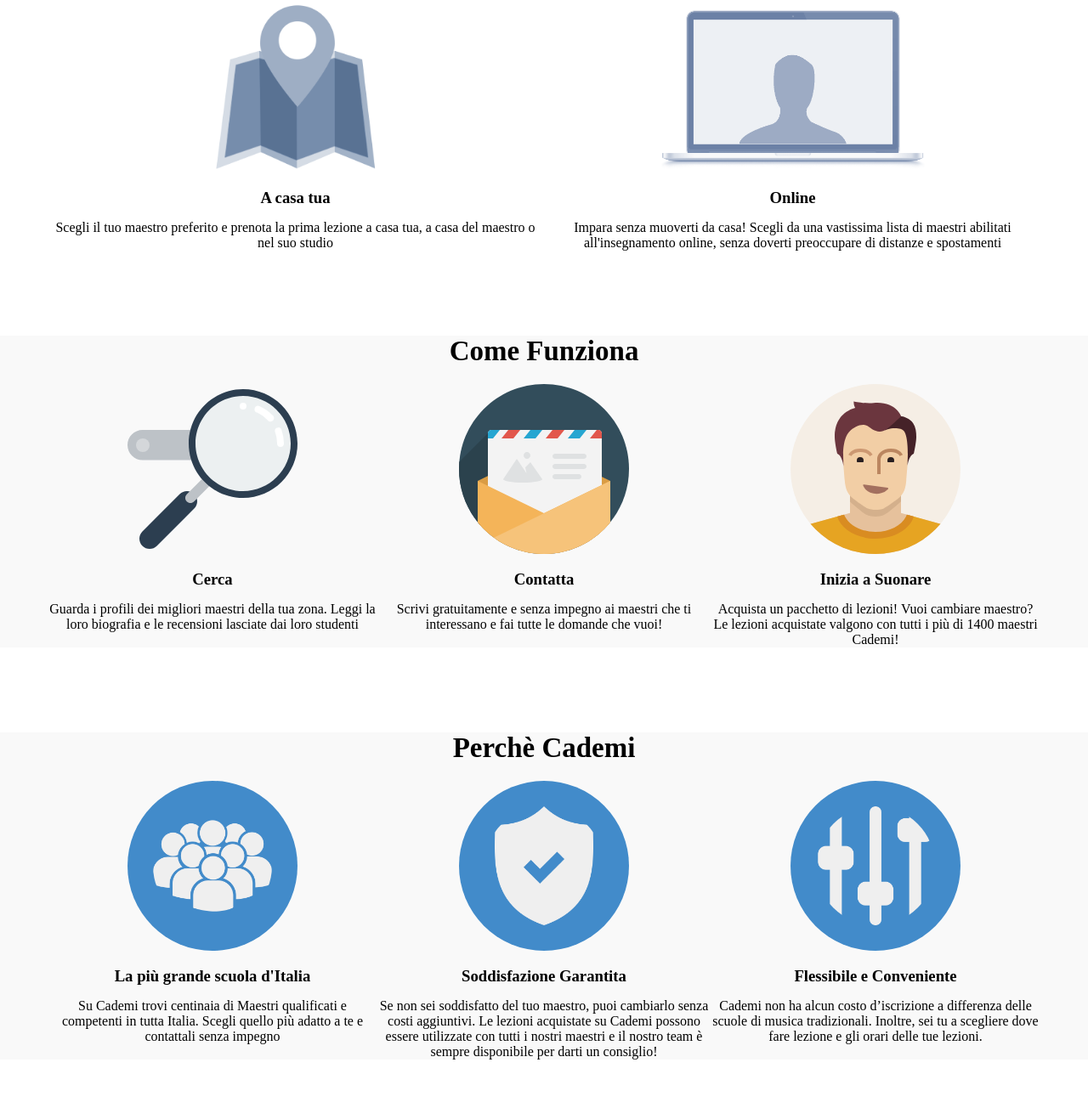
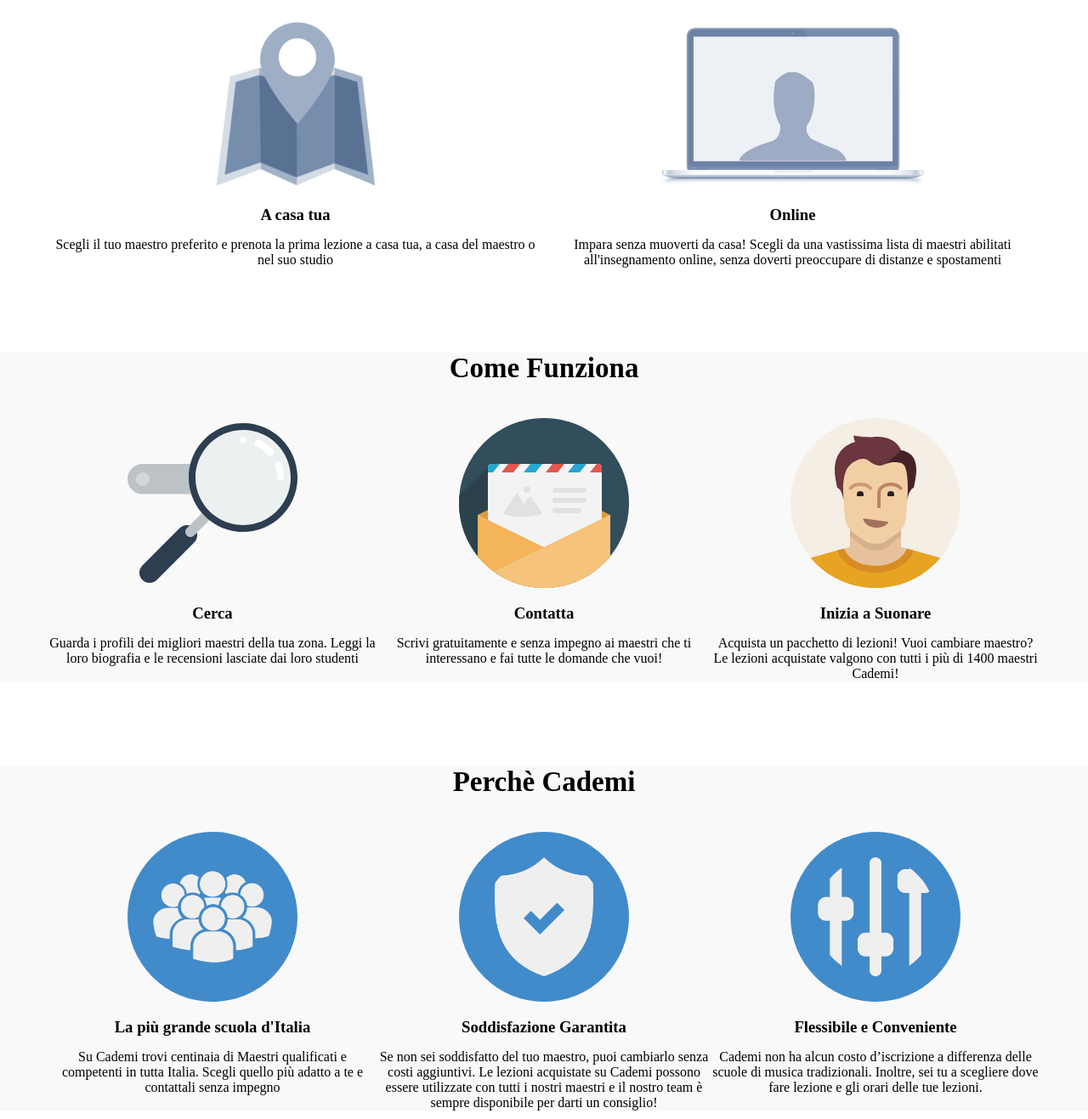
Before and after one commit to Simone-Tarantino/html-css-resp-wannabe-12bool, a plain HTML site: page index.html in a window 1280 px wide. Shown: the part 154-1471 px from the top of the page at 85% size. Before the commit the page ends 1411 px from the top, so only its background shows below. Drawn offline with Linux system fonts and the light colour scheme.

Commit message:
Modifica codice + pulizia

```diff
--- a/css/style.css
+++ b/css/style.css
@@ -8,6 +8,7 @@ h2 {
 
 img {
   height: 200px;
+  margin-top: 20px;
 }
 
 .text-center {
@@ -35,3 +36,12 @@ img {
   border-radius: 50%;
   padding: 30px;
 }
+
+@media all and (min-width: 768px)
+and (max-width: 992px) {
+
+}
+
+@media screen and (max-width: 768px) {
+
+}
--- a/index.html
+++ b/index.html
@@ -9,17 +9,17 @@
   <body>
     <!-- lezioni dove vuoi tu / prima riga -->
     <div class="container">
-      <div class="col-lg-12 col-md-12 text-center">
+      <div class="col-lg-12 col-md-12 col-xs-12 text-center">
         <h2 class="maintitle-margin">Lezioni dove vuoi tu</h2>
       </div>
     </div>
     <div class="container">
-      <div class="col-lg-6 col-md-4 text-center ">
+      <div class="col-lg-6 col-md-4 col-xs-12 text-center ">
         <img src="img/maps.png" alt="immagine mappa blu">
         <h3 class="subtitle-margin">A casa tua</h3>
         <p>Scegli il tuo maestro preferito e prenota la prima lezione a casa tua, a casa del maestro o nel suo studio</p>
       </div>
-      <div class="col-lg-6 col-md-7 col-md-offset-1 text-center">
+      <div class="col-lg-6 col-md-7 col-md-offset-1 col-xs-12 text-center">
         <img src="img/screen.png" alt="immagine schermo computer blu">
         <h3 class="subtitle-margin">Online</h3>
         <p>Impara senza muoverti da casa! Scegli da una vastissima lista di maestri abilitati all'insegnamento online, senza doverti preoccupare di distanze e spostamenti</p>
@@ -27,21 +27,23 @@
     </div>
     <!-- come funziona / seconda riga -->
     <div class="div-background top-margin">
-      <div class="col-lg-12 col-md-12 text-center">
-        <h2 class="maintitle-margin">Come Funziona</h2>
+      <div class="container">
+        <div class="col-lg-12 col-md-12 col-xs-12 text-center">
+          <h2 class="maintitle-margin">Come Funziona</h2>
+        </div>
       </div>
       <div class="container text-center">
-        <div class="col-lg-4 col-md-6">
+        <div class="col-lg-4 col-md-6 col-xs-12">
           <img src="img/search.svg" alt="">
           <h3 class="subtitle-margin">Cerca</h3>
           <p>Guarda i profili dei migliori maestri della tua zona. Leggi la loro biografia e le recensioni lasciate dai loro studenti</p>
         </div>
-        <div class="col-lg-4 col-md-6">
+        <div class="col-lg-4 col-md-6 col-xs-12">
           <img src="img/letter.svg" alt="">
           <h3 class="subtitle-margin">Contatta</h3>
           <p>Scrivi gratuitamente e senza impegno ai maestri che ti interessano e fai tutte le domande che vuoi!</p>
         </div>
-        <div class="col-lg-4 col-md-12">
+        <div class="col-lg-4 col-md-12 col-xs-12">
           <img src="img/male.svg" alt="">
           <h3 class="subtitle-margin">Inizia a Suonare</h3>
           <p>Acquista un pacchetto di lezioni! Vuoi cambiare maestro? Le lezioni acquistate valgono con tutti i più di 1400 maestri Cademi!</p>
@@ -49,21 +51,23 @@
       </div>
     </div>
     <div class="div-background top-margin">
-      <div class="col-lg-12 text-center">
-        <h2 class="maintitle-margin">Perchè Cademi</h2>
+      <div class="container">
+        <div class="col-lg-12 col-md-12 col-xs-12 text-center">
+          <h2 class="maintitle-margin">Perchè Cademi</h2>
+        </div>
       </div>
       <div class="container text-center">
-        <div class="col-lg-4 col-md-12">
+        <div class="col-lg-4 col-md-12 col-xs-12">
           <img class="img-background" src="img/profile.png" alt="immagine uomini stilizzati">
           <h3 class="subtitle-margin">La più grande scuola d'Italia</h3>
           <p>Su Cademi trovi centinaia di Maestri qualificati e competenti in tutta Italia. Scegli quello più adatto a te e contattali senza impegno</p>
         </div>
-        <div class="col-lg-4 col-md-12">
+        <div class="col-lg-4 col-md-12 col-xs-12">
           <img class="img-background" src="img/secure.png" alt="immagine scudo">
           <h3 class="subtitle-margin">Soddisfazione Garantita</h3>
           <p>Se non sei soddisfatto del tuo maestro, puoi cambiarlo senza costi aggiuntivi. Le lezioni acquistate su Cademi possono essere utilizzate con tutti i nostri maestri e il nostro team è sempre disponibile per darti un consiglio!</p>
         </div>
-        <div class="col-lg-4 col-md-12">
+        <div class="col-lg-4 col-md-12 col-xs-12">
           <img class="img-background" src="img/flex.png" alt="immagine interrutori">
           <h3 class="subtitle-margin">Flessibile e Conveniente</h3>
           <p>Cademi non ha alcun costo d’iscrizione a differenza delle scuole di musica tradizionali. Inoltre, sei tu a scegliere dove fare lezione e gli orari delle tue lezioni.</p>
```
